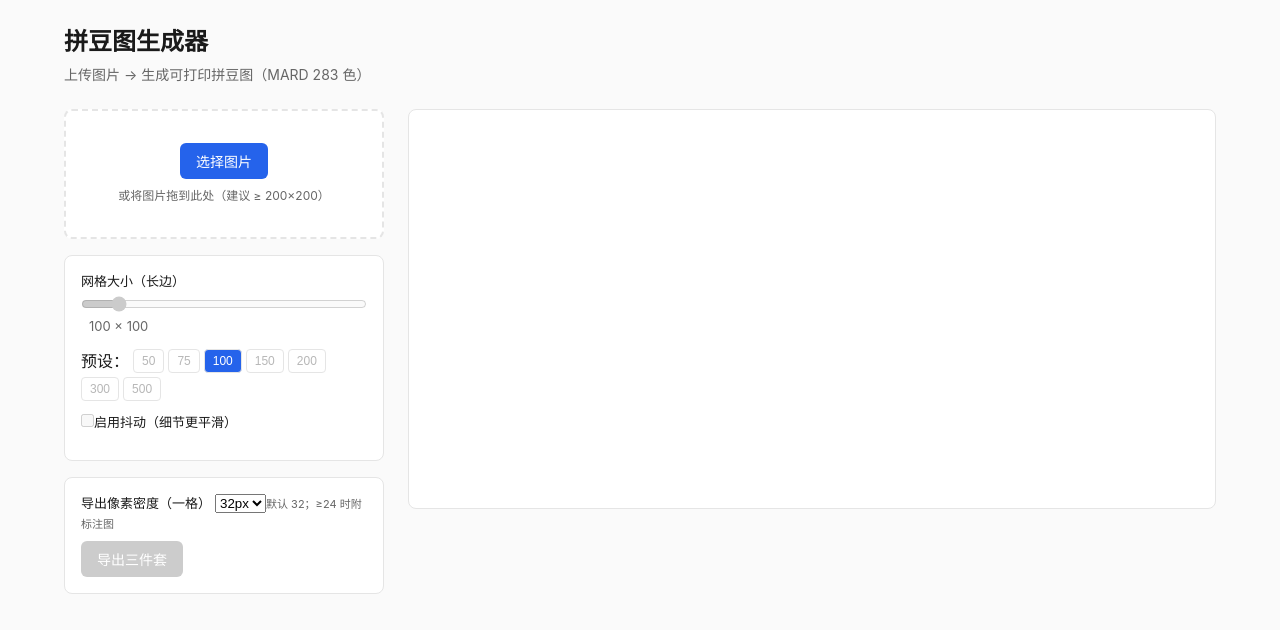
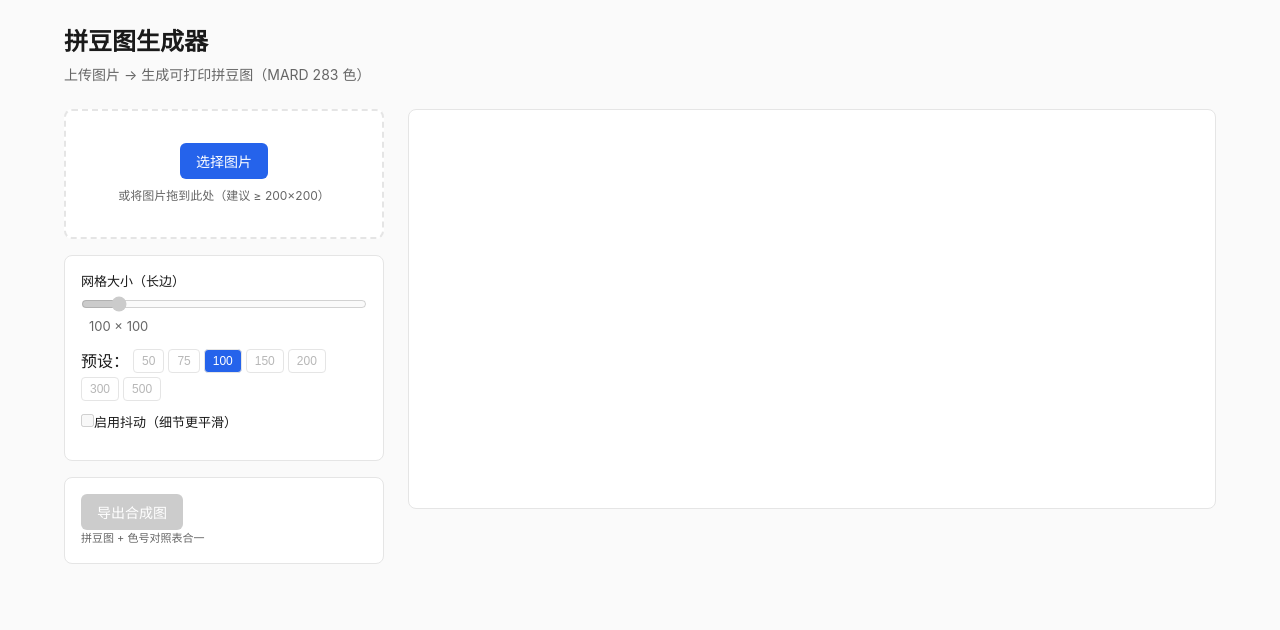
Before and after one commit to fansea0/pingdou, a React (Vite) app: page / in a window 1280 px wide. Shown: the top 630 px of the page. Built offline with nearby package versions, Linux system fonts and the light colour scheme.

Commit message:
refactor(ui): ExportPanel 简化为单图导出

```diff
--- a/src/components/ExportPanel.tsx
+++ b/src/components/ExportPanel.tsx
@@ -1,30 +1,19 @@
-import { useState } from 'react';
-
 interface Props {
-  onExport: (cellPx: number) => void;
+  onExport: () => void;
   disabled: boolean;
 }
 
-const OPTIONS = [16, 24, 32, 48];
-
 export function ExportPanel({ onExport, disabled }: Props) {
-  const [cellPx, setCellPx] = useState(32);
   return (
     <div className="export-panel">
-      <label>
-        导出像素密度（一格）
-        <select value={cellPx} onChange={e => setCellPx(Number(e.target.value))}>
-          {OPTIONS.map(o => <option key={o} value={o}>{o}px</option>)}
-        </select>
-        <span className="hint">默认 32；≥24 时附标注图</span>
-      </label>
       <button
         className="primary"
         disabled={disabled}
-        onClick={() => onExport(cellPx)}
+        onClick={onExport}
       >
-        导出三件套
+        导出合成图
       </button>
+      <p className="hint">拼豆图 + 色号对照表合一</p>
     </div>
   );
 }
```
